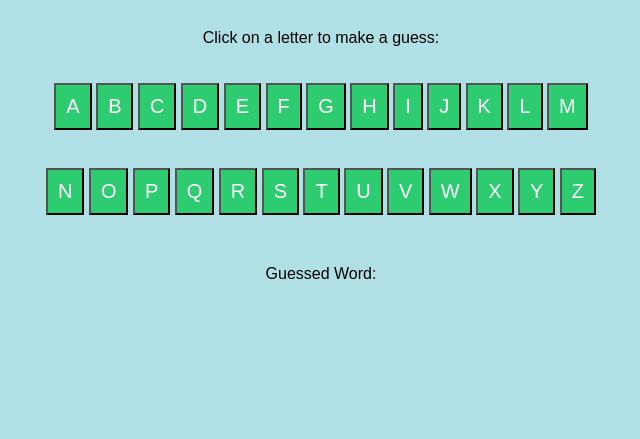
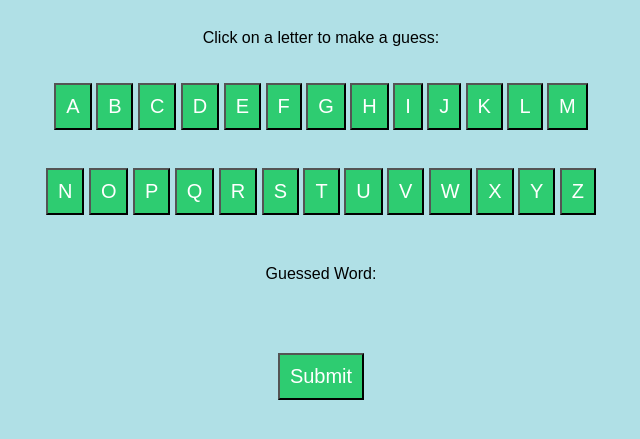
Before and after one commit to torneaaziel7/Hangaroo, a plain HTML site: page hangaroo.html in a window 1280 px wide. Shown: the part 79-518 px from the top of the page, without its empty margins (319-959 px from the left). Drawn offline with Linux system fonts and the light colour scheme.

Commit message:
Update hangaroo.html

```diff
--- a/hangaroo.html
+++ b/hangaroo.html
@@ -50,13 +50,11 @@
 
  	<div id="answers-container">
   	<p>Guessed Word:</p>
-  	<div id="guessed-word"></div>
+  	 <div id="guessed-word" contenteditable="true"></div>
 </div>
 
 
-    <div id="questions-container">
-      <p id="question"></p>
-    </div>
+  <button id="submit-button">Submit</button>
 
     </div>
 
```
